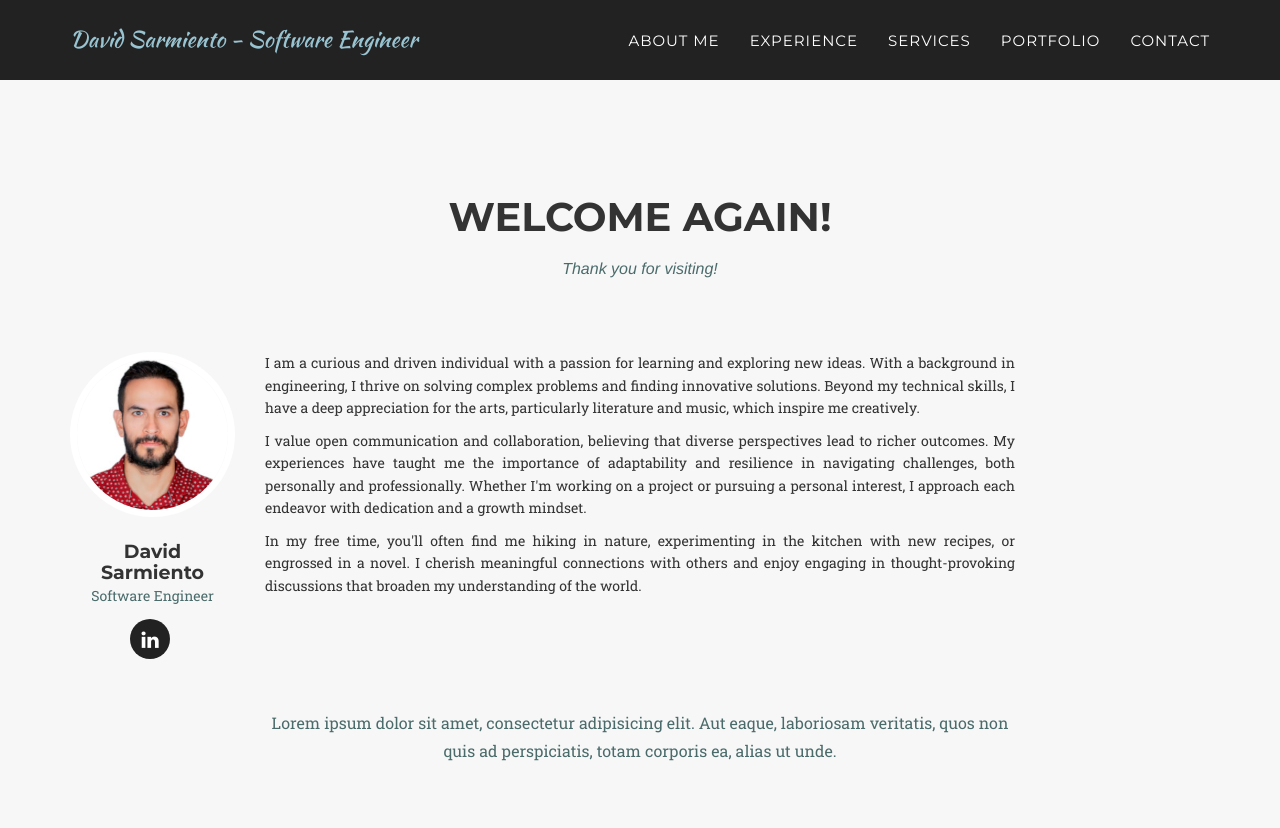
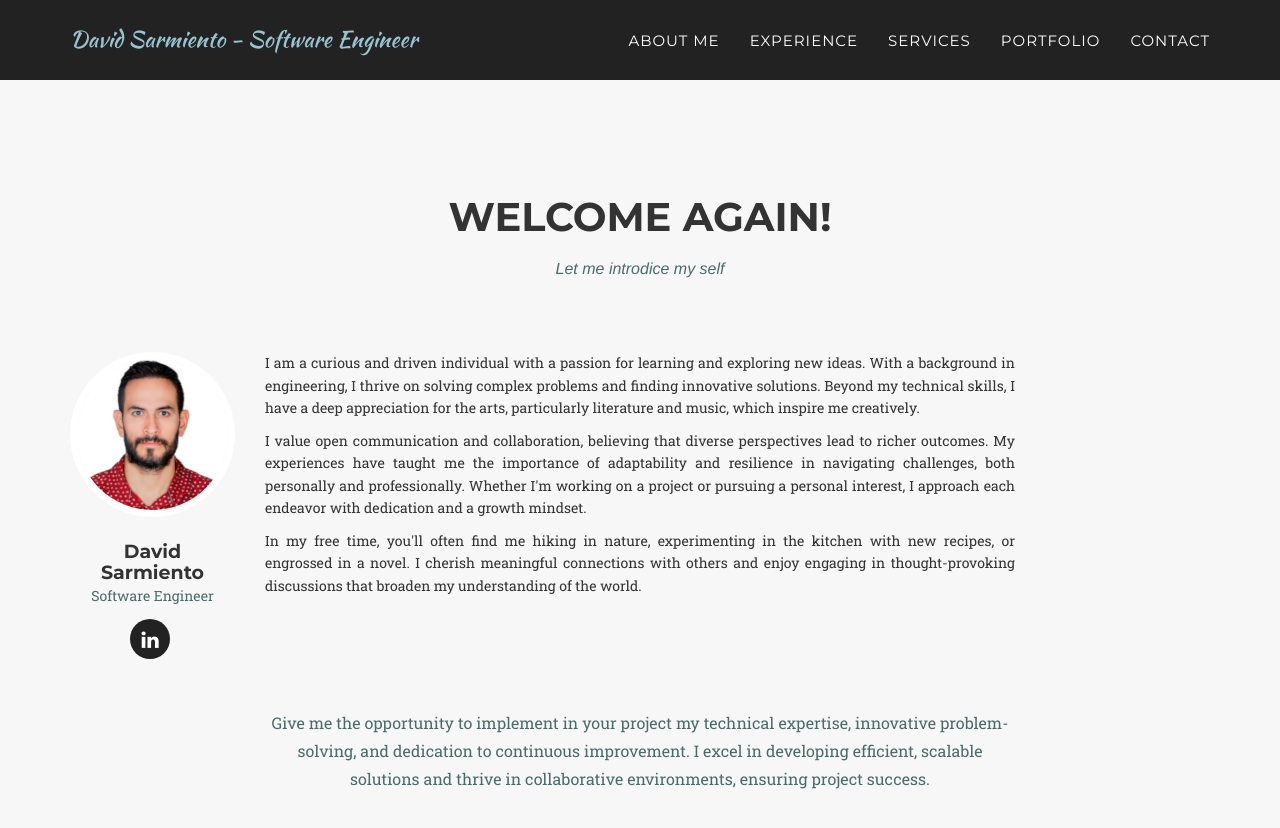
Before and after one commit to edsarmiento/edsarmiento.github.io, a Jekyll site: the page built from index.html, in a window 1280 px wide and 900 px high, scrolled down 713 px. Shown: the top 828 px of the window. Built offline with Jekyll 4.4.1, drawn with Linux system fonts in a browser that asks for light colours; some web fonts are replaced.

Commit message:
update about

```diff
--- a/_includes/about.html
+++ b/_includes/about.html
@@ -4,7 +4,7 @@
             <div class="row">
                 <div class="col-lg-12 text-center">
                     <h2 class="section-heading">Welcome again!</h2>
-                    <h3 class="section-subheading text-muted">Thank you for visiting!</h3>
+                    <h3 class="section-subheading text-muted">Let me introdice my self</h3>
                 </div>
             </div>
             <div class="row">
@@ -41,7 +41,9 @@
             </div>
             <div class="row">
                 <div class="col-lg-8 col-lg-offset-2 text-center">
-                    <p class="large text-muted">Lorem ipsum dolor sit amet, consectetur adipisicing elit. Aut eaque, laboriosam veritatis, quos non quis ad perspiciatis, totam corporis ea, alias ut unde.</p>
+                    <p class="large text-muted">
+                        Give me the opportunity to implement in your project my technical expertise, innovative problem-solving, and dedication to continuous improvement. I excel in developing efficient, scalable solutions and thrive in collaborative environments, ensuring project success.
+                    </p>
                 </div>
             </div>
         </div>
```
